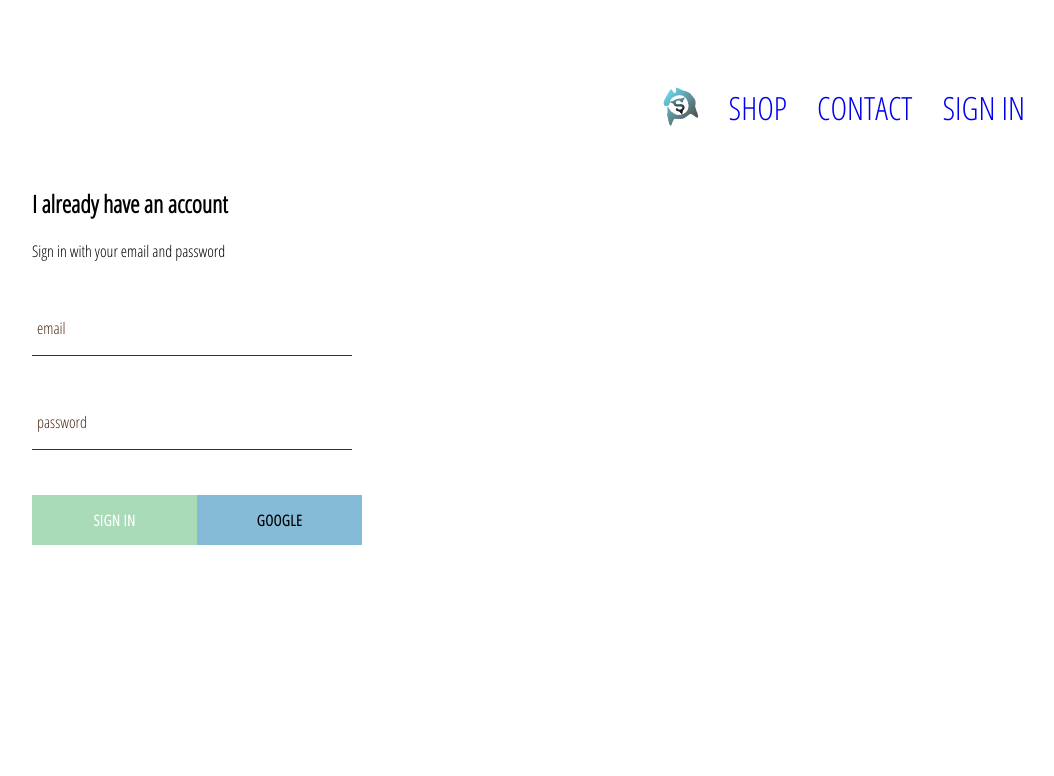
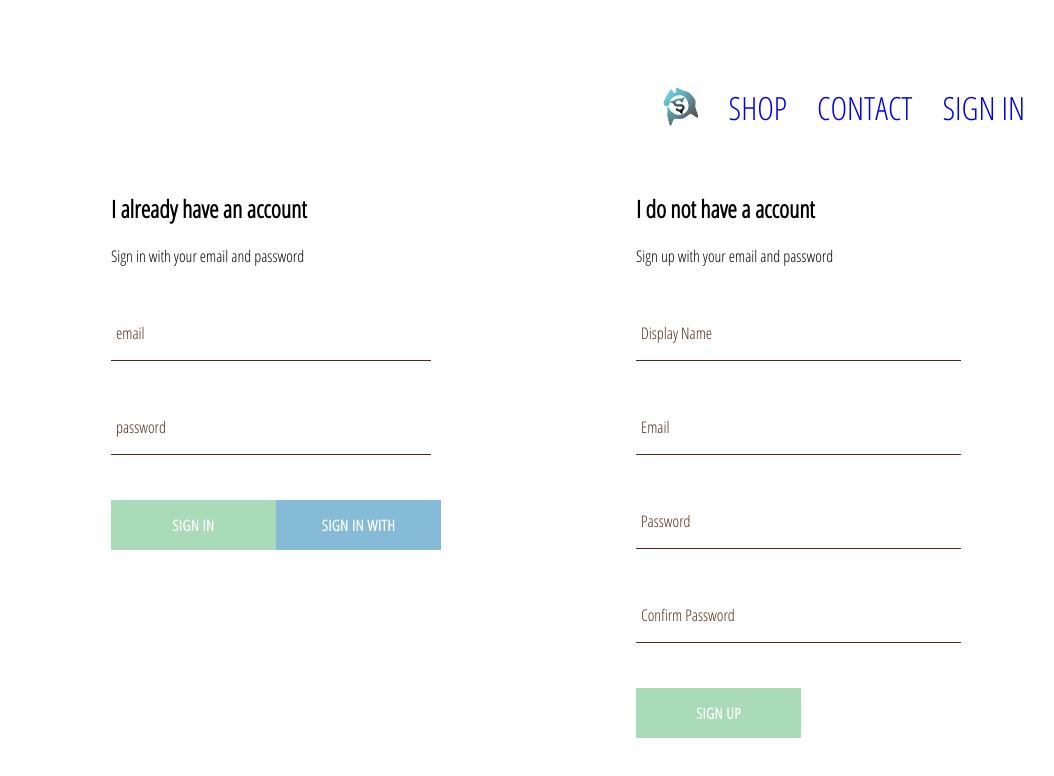
Before and after one commit to chaolic6505/X-Store, a React (Create React App) app: page /signin in a window 1280 px wide. Shown: the top 776 px of the page, without its empty margins (104-1158 px from the left). Built offline with nearby package versions, Linux system fonts and the light colour scheme; no server answers.

Commit message:
store user data in fb

```diff
--- a/src/components/CustomButton/CustomButton.scss
+++ b/src/components/CustomButton/CustomButton.scss
@@ -25,7 +25,7 @@
 
   &.google-sign-in {
     background-color: #86BBD8;
-    color: black;
+    color: white;
 
     &:hover {
       background-color: $sub-color;
--- a/src/components/SignIn/SignIn.tsx
+++ b/src/components/SignIn/SignIn.tsx
@@ -46,7 +46,7 @@
 				<div className="buttons">
 					<CustomButton type="submit"> Sign in </CustomButton>
 					<CustomButton isGoogleSignIn onClick={signInWithGoogle}>
-						Google
+						Sign In With Google
 					</CustomButton>
 				</div>
 			</form>
--- /dev/null
+++ b/src/components/SignUp/SignUp.scss
@@ -0,0 +1,9 @@
+.sign-up {
+    display: flex;
+    flex-direction: column;
+    width: 380px;
+
+    .title {
+      margin: 10px 0;
+    }
+  }
--- /dev/null
+++ b/src/components/SignUp/SignUp.tsx
@@ -0,0 +1,86 @@
+import React, { useState, useCallback } from 'react';
+import FormInput from '../FormInput/FormInput';
+import CustomButton from '../CustomButton/CustonButton';
+import { auth, createUserProfileDocument } from '../../firebase/firebase.util';
+
+const SignUp = () => {
+	const [inputValues, setInputValues] = useState({
+		displayName: '',
+		email: '',
+		password: '',
+		confirmPassword: '',
+	});
+	const handleChange = useCallback(
+		(e: React.ChangeEvent<HTMLInputElement>) => {
+			const { name, value } = e.target;
+			setInputValues({ ...inputValues, [name]: value });
+		},
+		[inputValues],
+	);
+	const handleSubmit = async (e: React.FormEvent) => {
+		e.preventDefault();
+		const { displayName, email, password, confirmPassword } = inputValues;
+		if (password !== confirmPassword) {
+			alert("passwords don't match");
+			return;
+		}
+		try {
+			const { user } = await auth.createUserWithEmailAndPassword(email, password);
+			console.log(user);
+			await createUserProfileDocument(user, { displayName });
+
+			setInputValues({
+				displayName: '',
+				email: '',
+				password: '',
+				confirmPassword: '',
+			});
+		} catch (error) {
+			console.error(error);
+		}
+	};
+
+	return (
+		<div className="sign-up">
+			<h2 className="title">I do not have a account</h2>
+			<span>Sign up with your email and password</span>
+			<form className="sign-up-form" onSubmit={handleSubmit}>
+				<FormInput
+					type="text"
+					name="displayName"
+					value={inputValues.displayName}
+					handleChange={handleChange}
+					label="Display Name"
+					required
+				/>
+				<FormInput
+					type="email"
+					name="email"
+					value={inputValues.email}
+					handleChange={handleChange}
+					label="Email"
+					required
+				/>
+				<FormInput
+					type="password"
+					name="password"
+					value={inputValues.password}
+					handleChange={handleChange}
+					label="Password"
+					required
+				/>
+				<FormInput
+					type="password"
+					name="confirmPassword"
+					value={inputValues.confirmPassword}
+					handleChange={handleChange}
+					label="Confirm Password"
+					required
+				/>
+				<CustomButton type="submit">SIGN UP</CustomButton>
+			</form>
+		</div>
+	);
+};
+
+export default SignUp;
--- a/src/firebase/firebase.util.tsx
+++ b/src/firebase/firebase.util.tsx
@@ -16,6 +16,30 @@
 
 firebase.initializeApp(firebaseConfig);
 
+export const createUserProfileDocument = async (
+	userAuth: firebase.User | null,
+	additionalData: {},
+) => {
+	if (!userAuth) return;
+	const userRef = firestore.doc(`users/${userAuth.uid}`);
+	const snapShot = await userRef.get();
+	if (!snapShot.exists) {
+		const { displayName, email } = userAuth;
+		const createdAt = new Date();
+		try {
+			await userRef.set({
+				displayName,
+				email,
+				createdAt,
+				...additionalData,
+			});
+		} catch (error) {
+			console.log('error creating user', error.message);
+		}
+	}
+	return userRef;
+};
+
 export const auth = firebase.auth();
 export const firestore = firebase.firestore();
 
--- a/src/pages/SignInSignUp/SignInSignUp.scss
+++ b/src/pages/SignInSignUp/SignInSignUp.scss
@@ -0,0 +1,6 @@
+.sign-in-and-sign-up {
+    width: 850px;
+    display: flex;
+    justify-content: space-between;
+    margin: 30px auto;
+  }
--- a/src/pages/SignInSignUp/SignInSignUp.tsx
+++ b/src/pages/SignInSignUp/SignInSignUp.tsx
@@ -1,6 +1,7 @@
 import React from 'react';
 
 import SignIn from '../../components/SignIn/SignIn';
+import SignUp from '../../components/SignUp/SignUp';
 
 import './SignInSignUp.scss';
 
@@ -8,6 +9,7 @@
 	return (
 		<div className="sign-in-and-sign-up">
 			<SignIn />
+			<SignUp />
 		</div>
 	);
 };
--- a/src/provider/AuthProvider.tsx
+++ b/src/provider/AuthProvider.tsx
@@ -1,18 +1,21 @@
+import React from 'react';
 import { useEffect, useState } from 'react';
 import firebase from 'firebase/app';
-import { auth } from '../firebase/firebase.util';
+import { auth, createUserProfileDocument } from '../firebase/firebase.util';
 import { AuthContext } from '../context/AuthContex';
 
 export const AuthProvider: React.FC = ({ children }) => {
-const [user, setUser] = useState<firebase.User | null>(null);
+	const [user, setUser] = useState<firebase.User | null>(null);
 
 	useEffect(() => {
-		const unsubscribe = auth.onAuthStateChanged((firebaseUser) => {
-			setUser(firebaseUser);
+		const unsubscribe = auth.onAuthStateChanged(async (firebaseUser) => {
+			console.log(firebaseUser);
+			createUserProfileDocument(firebaseUser, { ...firebaseUser });
+			await setUser(firebaseUser);
 		});
 
 		return unsubscribe;
-	}, []);
+	}, [user]);
 
 	return <AuthContext.Provider value={user}>{children}</AuthContext.Provider>;
 };
--- a/tsconfig.json
+++ b/tsconfig.json
@@ -18,7 +18,7 @@
     "resolveJsonModule": true,
     "isolatedModules": true,
     "noEmit": true,
-    "jsx": "react-jsx"
+    "jsx": "react"
   },
   "include": [
     "src"
```
